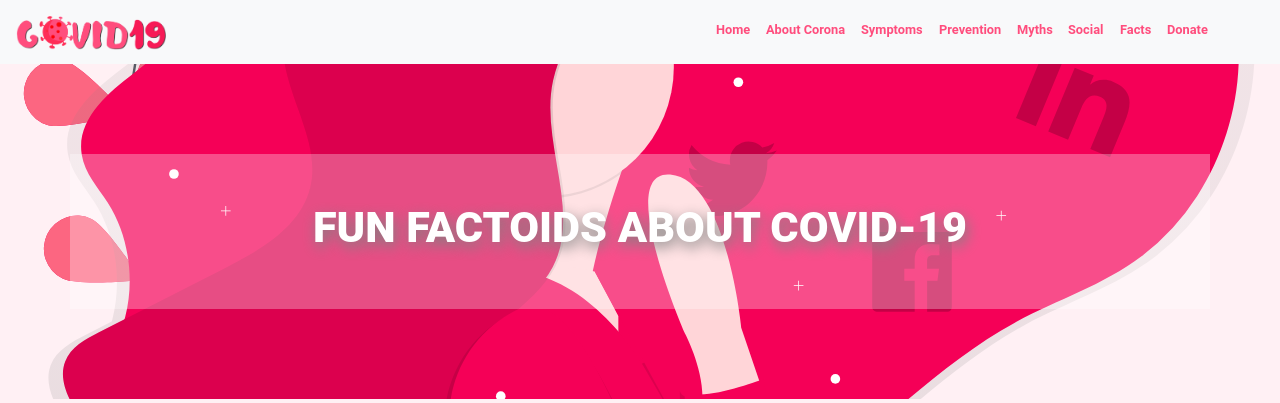
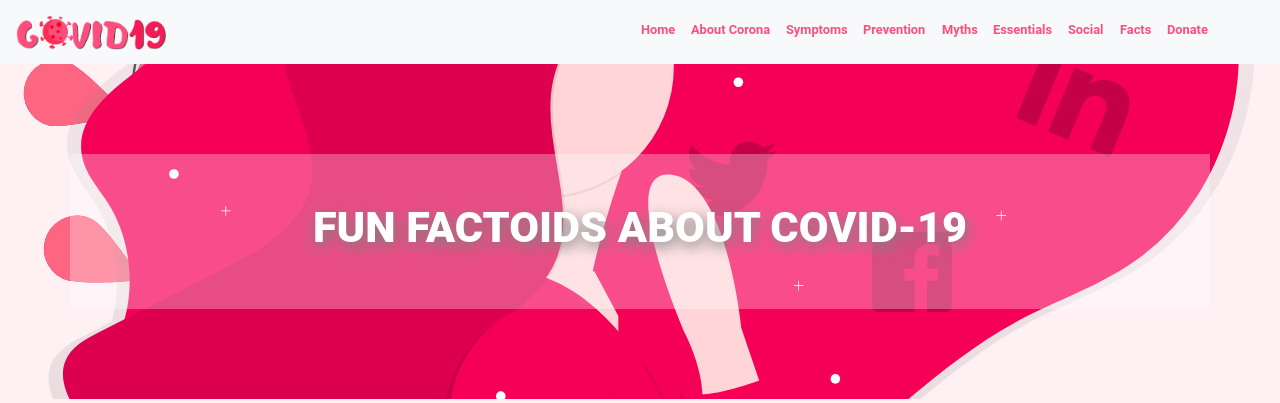
Before and after one commit to tinshade/anticovid, a Django app: page /facts in a window 1280 px wide. Shown: the top 403 px of the page. Run offline with Django 3.2, Linux system fonts and the light colour scheme; some libraries are stand-ins or nearby versions.

Commit message:
Added URL to new app

```diff
--- a/main/templates/includes/navbar.html
+++ b/main/templates/includes/navbar.html
@@ -24,6 +24,9 @@
 	        <a class="hvr-grow nav-link" href="/#myths" title="Some well known myths about COVID-19">Myths</a>
 		  </li>
 		  <li class="nav-item">
+	        <a class="hvr-grow nav-link" href="/essentials" title="Find all the essentials near you!">Essentials</a>
+	      </li>
+		  <li class="nav-item">
 	        <a class="hvr-grow nav-link" href="/social" title="See what the social media says!">Social</a>
 	      </li>
 		  <li class="nav-item">
```
